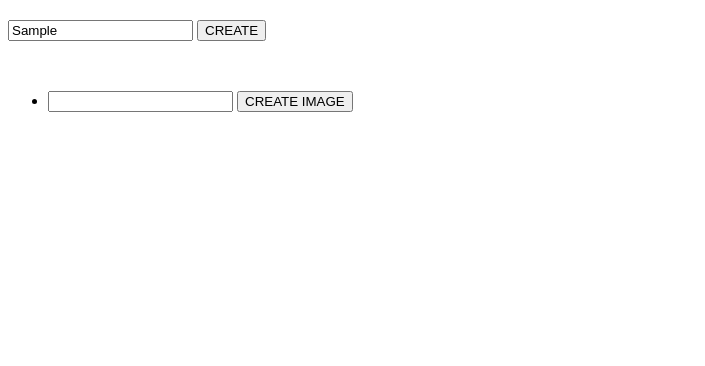
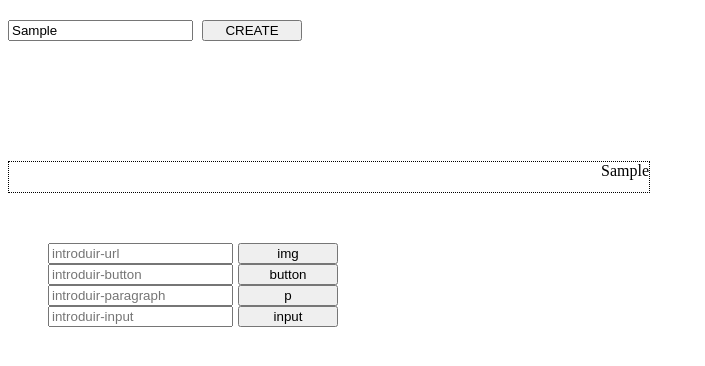
Before and after one commit to rodicafazakas/Week3-exercise, a website with bundled scripts: page index.html in a window 1280 px wide. Both pictures are taken after typing "Sample" into the empty fields and a click on the button "CREATE". Shown: the whole page, without its empty margins (0-705 px from the left). Built offline with nearby package versions, Linux system fonts and the light colour scheme.

Commit message:
Fix bug 1st exercise

```diff
--- a/Componente.js
+++ b/Componente.js
@@ -3,8 +3,10 @@
   parentElement;
 
   constructor (parentElement, className, htmlTag="div") {
+    this.parentElement = parentElement;
     this.element = document.createElement(htmlTag);
     this.element.className = className;
+
     this.parentElement.append(this.element);
 
   }
--- a/Image.js
+++ b/Image.js
@@ -4,8 +4,8 @@ class Image extends Componente{
   url;
   element;
 
-  constructor (parentelement, url) {
-    super(parentelement, "image", img);
+  constructor (parentElement, url) {
+    super(parentElement, "image", "img");
     this.element = document.createElement("img");
     this.element.src = url;
     this.url = url;
--- a/index.html
+++ b/index.html
@@ -15,9 +15,37 @@
       </div>
       <div class="ex2">
         <ul class="list">
-          <li class="list-item-image">
-            <input type="text" class="introduir-frase" />
-            <button class="btnImage">CREATE IMAGE</button>
+          <li class="list-item list-item-image">
+            <input
+              type="text"
+              placeholder="introduir-url"
+              class="introduir-url"
+            />
+            <button class="btn btnImage">img</button>
+          </li>
+          <li class="list-item list-item-button">
+            <input
+              type="text"
+              placeholder="introduir-button"
+              class="introduir-button"
+            />
+            <button class="btn btnButton">button</button>
+          </li>
+          <li class="list-item list-item-p">
+            <input
+              type="text"
+              placeholder="introduir-paragraph"
+              class="introduir-paragraph"
+            />
+            <button class="btn btnP">p</button>
+          </li>
+          <li class="list-item list-item-input">
+            <input
+              type="text"
+              placeholder="introduir-input"
+              class="introduir-input"
+            />
+            <button class="btn btnInput">input</button>
           </li>
         </ul>
       </div>
--- a/index.js
+++ b/index.js
@@ -2,18 +2,24 @@ import Componente from './Componente.js';
 import Image from './Image.js';
 import Botton from './Botton.js';
 
+// ejercicio 1
+/// ///////////////////////////////////////////////
 const btn = document.querySelector('.btn');
 const padre = document.querySelector('.ex1');
 
 btn.addEventListener(('click'), () => {
-  const searchText = document.querySelector('.introduir-frase').value;
-  const newComponent = new Componente(padre, 'newdiv', searchText);
+  const tag = document.querySelector('.introduir-frase').value;
+  const newComponent = new Componente(padre, 'newdiv', 'p');
+  // newComponent.innerHTML = tag;
+  document.querySelector('.newdiv').innerHTML = tag;
 });
 
+// ejercicio2
+/// ///////////////////////////////////////////////
 const listItemImage = document.querySelector('.list-item-image');
 const btnImage = document.querySelector('.btnImage');
 
 btnImage.addEventListener('click', () => {
-  const url = document.querySelector('.list-item-image').value;
-  new Image(listItemImage, 'image-item', url);
+  const url = document.querySelector('.introduir-url').value;
+  const newImage = new Image(listItemImage, url);
 });
--- a/styles.css
+++ b/styles.css
@@ -9,6 +9,16 @@
   margin-bottom: 50px;
 }
 
+.list-item {
+  display: flex;
+}
+
+.btn {
+  display: inline-block;
+  width: 100px;
+  margin-left: 5px;
+}
+
 .newdiv {
   display: block;
   height: 30px;
```
